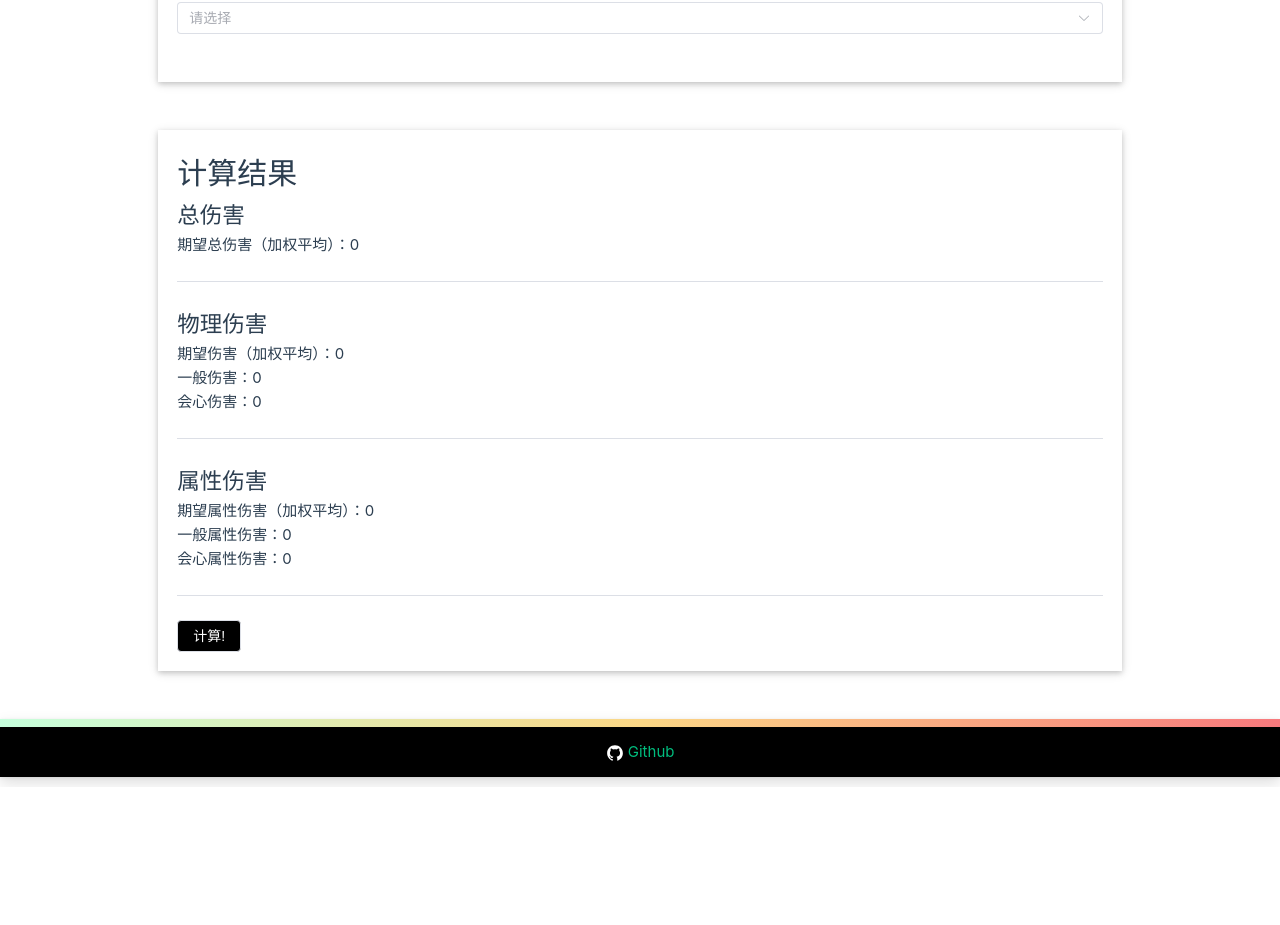
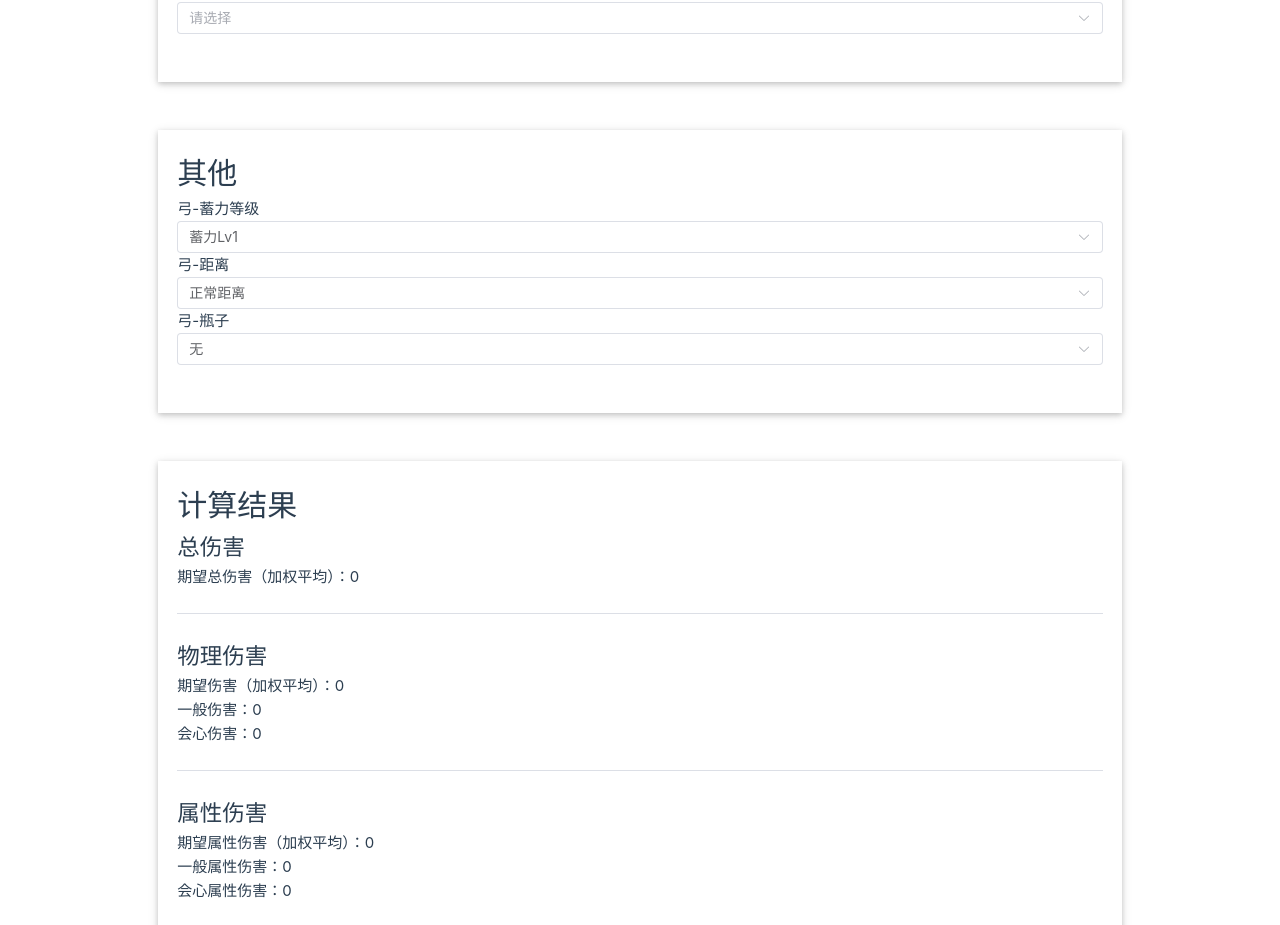
Before and after one commit to mason478/MHR-DmgCalculator, a Vue app: page / in a window 1280 px wide. Shown: the part 1470-2395 px from the top of the page. Before the commit the page ends 2257 px from the top, so only its background shows below. Built offline with nearby package versions, Linux system fonts and the light colour scheme.

Commit message:
feat:other factors

```diff
--- a/src/components/CalculationPanel.vue
+++ b/src/components/CalculationPanel.vue
@@ -4,6 +4,7 @@ import { type Skill } from '../scripts/data/Skills'
 import { type Weapon } from '../scripts/data/Weapons'
 import { type Monster } from '../scripts/data/Monsters'
 import { type Item } from '../scripts/data/Items'
+import { type otherFactor } from '../scripts/data/Others'
 import {
   type Context,
   physicsDamageCalculator,
@@ -13,11 +14,13 @@ import SkillsPanel from './SkillsPanel.vue'
 import WeaponPanel from './WeaponPanel.vue'
 import MonstersPanel from './MonstersPanel.vue'
 import ItemsPanel from './ItemsPanel.vue'
+import OthersPanel from './OthersPanel.vue'
 
 const skillsP = ref<Array<Skill>>([])
 const weaponP = ref<Weapon>()
 const monsterP = ref<Monster>()
 const itemsP = ref<Array<Item>>()
+const othersP = ref<Array<otherFactor>>()
 
 const normalPhyDmg = ref<number>(0)
 const criticalPhyDmg = ref<number>(0)
@@ -32,12 +35,14 @@ function makeContext(): Context {
     weapon: weaponP.value!,
     monster: monsterP.value!,
     skills: skillsP.value,
-    items: itemsP.value
+    items: itemsP.value,
+    others: othersP.value
   }
 }
 
 function onCalculate() {
   const ctx = makeContext()
+  console.log('context', ctx)
   const phyDmgCalc = new physicsDamageCalculator(ctx)
   const elementDmgCalc = new elementDamageCalculator(ctx)
 
@@ -63,6 +68,8 @@ function onCalculate() {
   <SkillsPanel @skills="(skills) => (skillsP = skills)" />
   <br /><br />
   <ItemsPanel @items="(items) => (itemsP = items)" />
+  <br /><br />
+  <OthersPanel @others="(others) => (othersP = others)" />
   <br /><br />
   <div class="inline-flex fixed-box">
     <h1>计算结果</h1>
--- /dev/null
+++ b/src/components/OthersPanel.vue
@@ -0,0 +1,89 @@
+<script setup lang="ts">
+import { ref } from 'vue'
+
+import {
+  getOtherFactorsById,
+  getOtherFactorsByType,
+  OtherFactorType,
+  type otherFactor
+} from '../scripts/data/Others'
+const bowChargingLvId = ref<number>(1)
+const bowDistanceId = ref<number>(getOtherFactorsByType(OtherFactorType.BOW_DISTANCE)[0].id)
+const bowBottleId = ref<number>(getOtherFactorsByType(OtherFactorType.BOW_BOTTLE)[0].id)
+
+var otherFactors: Array<otherFactor> = [
+  getOtherFactorsById(bowChargingLvId.value),
+  getOtherFactorsById(bowDistanceId.value),
+  getOtherFactorsById(bowBottleId.value)
+]
+
+const emitOthers = defineEmits(['others'])
+
+emitOthers('others', otherFactors)
+
+function onSelect(otherFactorId: number) {
+  console.log('bowSelectedChargingLv', bowChargingLvId.value)
+  var otherFactors: Array<otherFactor> = []
+  otherFactors.push(getOtherFactorsById(otherFactorId))
+
+  emitOthers('others', otherFactors)
+}
+</script>
+
+<template>
+  <div class="inline-flex">
+    <div class="header-container">
+      <!-- <img class="header-icon" /> -->
+      <h1 class="header-title">其他</h1>
+    </div>
+    <form id="others">
+      <label>弓-蓄力等级</label>
+      <el-select
+        id="bowChargingLvId"
+        name="bowChargingLvId"
+        @change="onSelect(bowChargingLvId)"
+        v-model="bowChargingLvId"
+        placeholder="选择蓄力等级"
+      >
+        <el-option
+          v-for="lv in getOtherFactorsByType(OtherFactorType.BOW_CHARGING_LEVEL)"
+          :key="lv.id"
+          :value="lv.id"
+          :label="lv.name"
+        />
+      </el-select>
+
+      <label>弓-距离</label>
+      <el-select
+        id="bowDistanceId"
+        name="bowDistanceId"
+        @change="onSelect(bowDistanceId)"
+        v-model="bowDistanceId"
+        placeholder="选择弓距离"
+      >
+        <el-option
+          v-for="lv in getOtherFactorsByType(OtherFactorType.BOW_DISTANCE)"
+          :key="lv.id"
+          :value="lv.id"
+          :label="lv.name"
+        />
+      </el-select>
+
+      <label>弓-瓶子</label>
+      <el-select
+        id="bowBottleId"
+        name="bowBottleId"
+        @change="onSelect(bowBottleId)"
+        v-model="bowBottleId"
+        placeholder="选择瓶子"
+      >
+        <el-option
+          v-for="bottle in getOtherFactorsByType(OtherFactorType.BOW_BOTTLE)"
+          :key="bottle.id"
+          :value="bottle.id"
+          :label="bottle.name"
+        />
+      </el-select>
+    </form>
+  </div>
+</template>
--- a/src/components/SkillsPanel.vue
+++ b/src/components/SkillsPanel.vue
@@ -35,7 +35,6 @@ function makeSkill(skill: Skill, level: SkillLevel): Skill {
 }
 
 function onSelect(skill: Skill) {
-  console.info('This is a test of skill onSelect!, origin data' + skill.name)
   let skills: Array<Skill> = []
   for (var sl of skillsLevels) {
     if (sl.value != undefined) {
--- /dev/null
+++ b/src/scripts/data/Others.ts
@@ -0,0 +1,103 @@
+// data reference: https://hyperwiki.jp/mhr/system-damage/
+
+enum OtherFactorType {
+  UNKNOWN = 0,
+  BOW_CHARGING_LEVEL = 1,
+  BOW_DISTANCE = 2,
+  BOW_BOTTLE = 3
+}
+
+// other factors that could affect damage
+interface otherFactor {
+  id: number
+  type: OtherFactorType
+  name: string
+  physicsCorrection: number
+  elementCorrection?: number
+}
+
+const otherFactors: Array<otherFactor> = [
+  {
+    id: 1,
+    name: '蓄力Lv1',
+    type: OtherFactorType.BOW_CHARGING_LEVEL,
+    physicsCorrection: 0.65,
+    elementCorrection: 0.8
+  },
+  {
+    id: 2,
+    type: OtherFactorType.BOW_CHARGING_LEVEL,
+    name: '蓄力Lv2',
+    physicsCorrection: 1.0,
+    elementCorrection: 1.0
+  },
+  {
+    id: 3,
+    type: OtherFactorType.BOW_CHARGING_LEVEL,
+    name: '蓄力Lv3',
+    physicsCorrection: 1.25,
+    elementCorrection: 1.1
+  },
+  {
+    id: 4,
+    type: OtherFactorType.BOW_CHARGING_LEVEL,
+    name: '蓄力Lv4',
+    physicsCorrection: 1.35,
+    elementCorrection: 1.2
+  },
+  {
+    id: 5,
+    name: '正常距离',
+    type: OtherFactorType.BOW_DISTANCE,
+    physicsCorrection: 1.0
+  },
+  {
+    id: 6,
+    type: OtherFactorType.BOW_DISTANCE,
+    name: '远距离',
+    physicsCorrection: 0.2
+  },
+  {
+    id: 7,
+    type: OtherFactorType.BOW_DISTANCE,
+    name: '近距离',
+    physicsCorrection: 0.8
+  },
+  {
+    id: 8,
+    type: OtherFactorType.BOW_BOTTLE,
+    name: '无',
+    physicsCorrection: 1.0
+  },
+  {
+    id: 9,
+    type: OtherFactorType.BOW_BOTTLE,
+    name: '接击瓶',
+    physicsCorrection: 1.2
+  },
+  {
+    id: 10,
+    name: '强击瓶',
+    type: OtherFactorType.BOW_BOTTLE,
+    physicsCorrection: 1.35
+  }
+]
+
+function getOtherFactorsById(id: number): otherFactor {
+  const r = otherFactors.find((c) => c.id === id)
+  if (!r) {
+    throw new TypeError('Unknown other factor: ' + id)
+  }
+  return r
+}
+function getOtherFactorsByType(t: OtherFactorType): Array<otherFactor> {
+  return otherFactors.filter((c) => c.type === t)
+}
+
+export {
+  getOtherFactorsById,
+  getOtherFactorsByType,
+  otherFactors,
+  type otherFactor,
+  OtherFactorType
+}
--- a/src/scripts/data/Weapons.ts
+++ b/src/scripts/data/Weapons.ts
@@ -39,6 +39,7 @@ export interface WeaponMotion {
   elementCorrection?: number
   abnormalStatusCorrection?: number
   // physic damage correction of the motion, optional
+  // TODO: should be deleted?
   physicsCorrection?: number
   // extra physics damage correction, optional
   extraPhysicsCorrection?: number
--- a/src/scripts/logic/DmgCalculator.ts
+++ b/src/scripts/logic/DmgCalculator.ts
@@ -25,13 +25,14 @@ import {
   BASIC_ELEMENT_CRITICAL_CORRECTION
 } from '../data/Skills'
 import { type Item } from '../data/Items'
+import { type otherFactor } from '../data/Others'
 
 export interface Context {
   weapon: Weapon
   monster: Monster
   skills?: Array<Skill>
   items?: Array<Item>
-  // # TODO: and others
+  others?: Array<otherFactor>
 }
 
 let R: [number, number, number]
@@ -91,6 +92,7 @@ abstract class C {
   */
   abstract calcCriticalCorrection(): [number, number]
   abstract calcOtherCorrection(): number
+
   /**
    * @return:  normal damage ,critical damage and expected damage
    */
@@ -239,7 +241,7 @@ class physicsDamageCalculator extends C {
     const m = weapon.motions[0]
     total *= m.extraPhysicsCorrection ?? 1
 
-    //TODO: other correction
+    //TODO: and some other correction
 
     return total
   }
```
Also changed, not shown: 1 other file (tests, documents, lock files or other folders).
